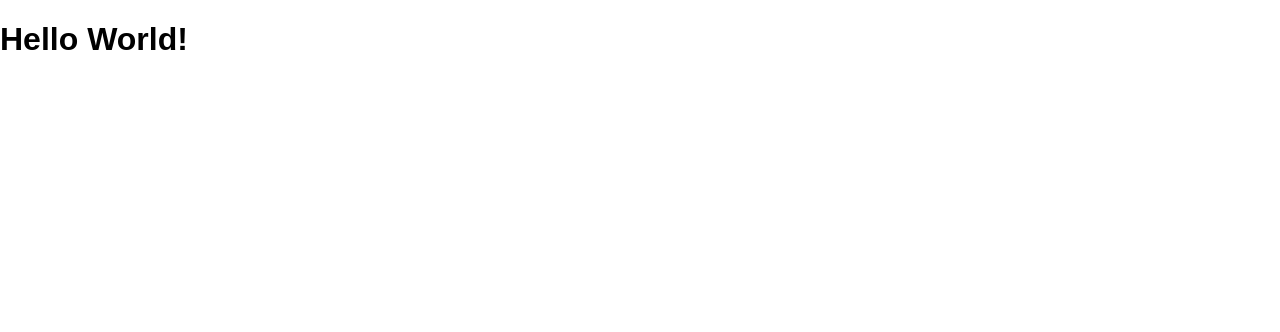
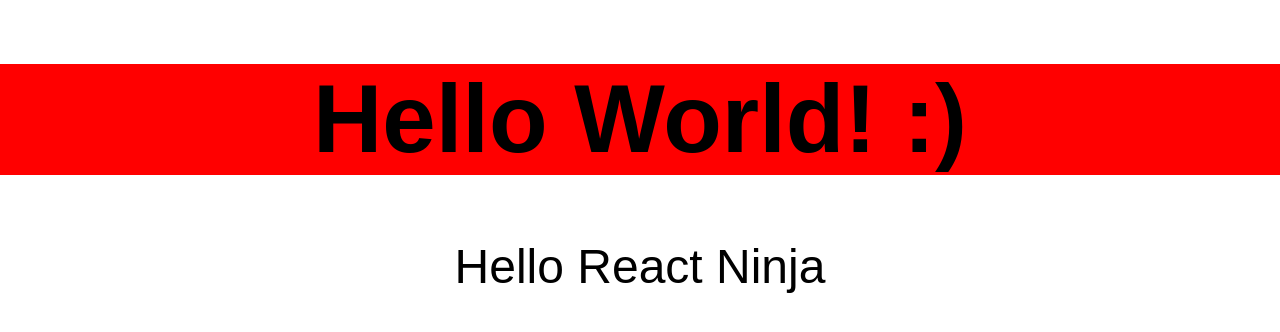
Before and after one commit to kentloog/My-first-react-app, a React (Create React App) app: page / in a window 1280 px wide. Shown: the top 332 px of the page. Built offline with nearby package versions, Linux system fonts and the light colour scheme.

Commit message:
First react component

```diff
--- a/package.json
+++ b/package.json
@@ -5,7 +5,8 @@
   "dependencies": {
     "react": "^16.3.1",
     "react-dom": "^16.3.1",
-    "react-scripts": "1.1.4"
+    "react-scripts": "1.1.4",
+    "tachyons": "^4.9.1"
   },
   "scripts": {
     "start": "react-scripts start",
--- /dev/null
+++ b/src/Hello.css
@@ -0,0 +1,3 @@
+h1 {
+    background: red;
+}
--- /dev/null
+++ b/src/Hello.js
@@ -0,0 +1,15 @@
+import React, { Component } from 'react';
+import './Hello.css'
+
+class Hello extends Component {
+    render() {
+        return (
+        <div className='f1 tc'>
+        <h1>Hello World! :)</h1>
+        <p>{this.props.greeting}</p>
+        </div>
+        )
+    }
+}
+
+export default Hello;
--- a/src/index.js
+++ b/src/index.js
@@ -1,8 +1,9 @@
 import React from 'react';
 import ReactDOM from 'react-dom';
 import './index.css';
-import App from './App';
+import Hello from './Hello';
 import registerServiceWorker from './registerServiceWorker';
+import 'tachyons';
 
-ReactDOM.render(<h1>Hello World!</h1>, document.getElementById('root'));
+ReactDOM.render(<Hello greeting={'Hello React Ninja'}/>, document.getElementById('root'));
 registerServiceWorker();
```
Also changed, not shown: 1 other file (tests, documents, lock files or other folders).
